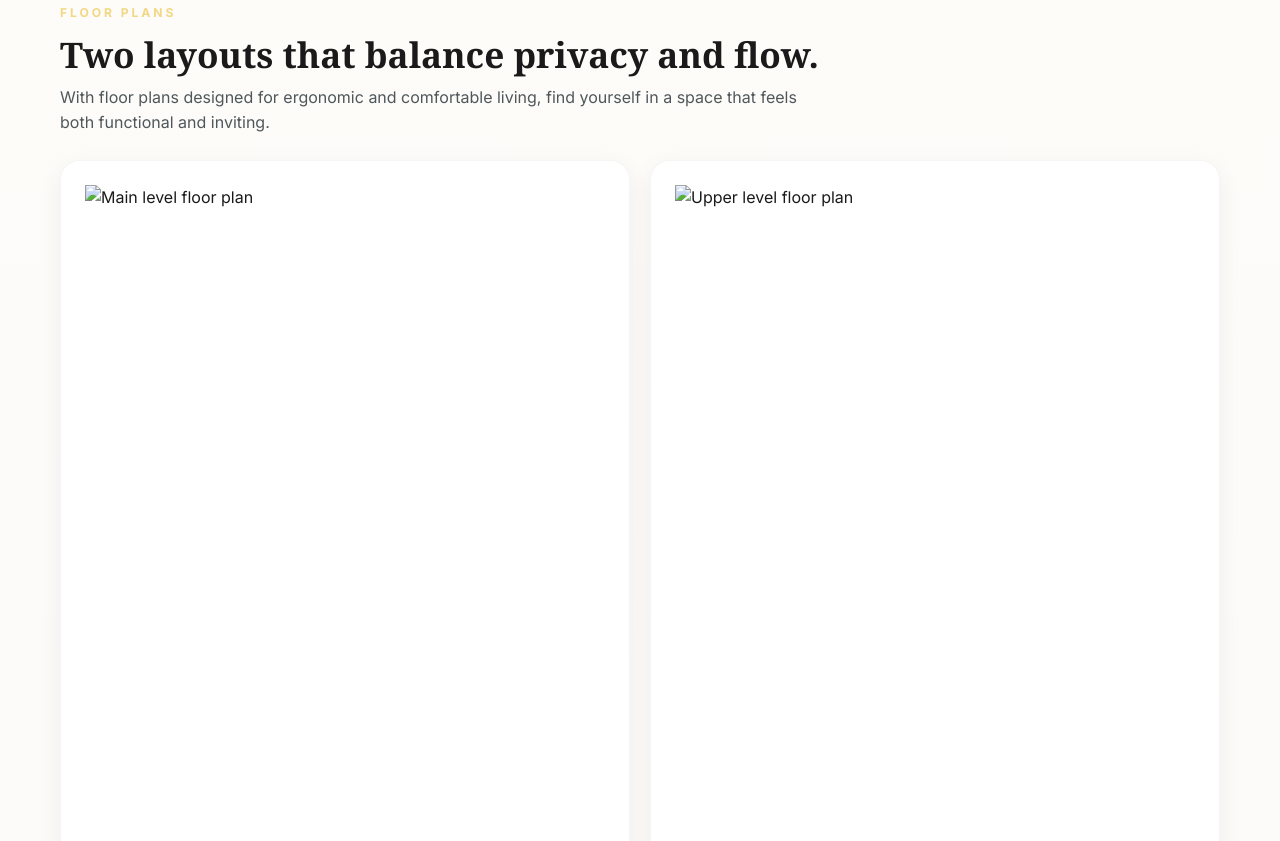
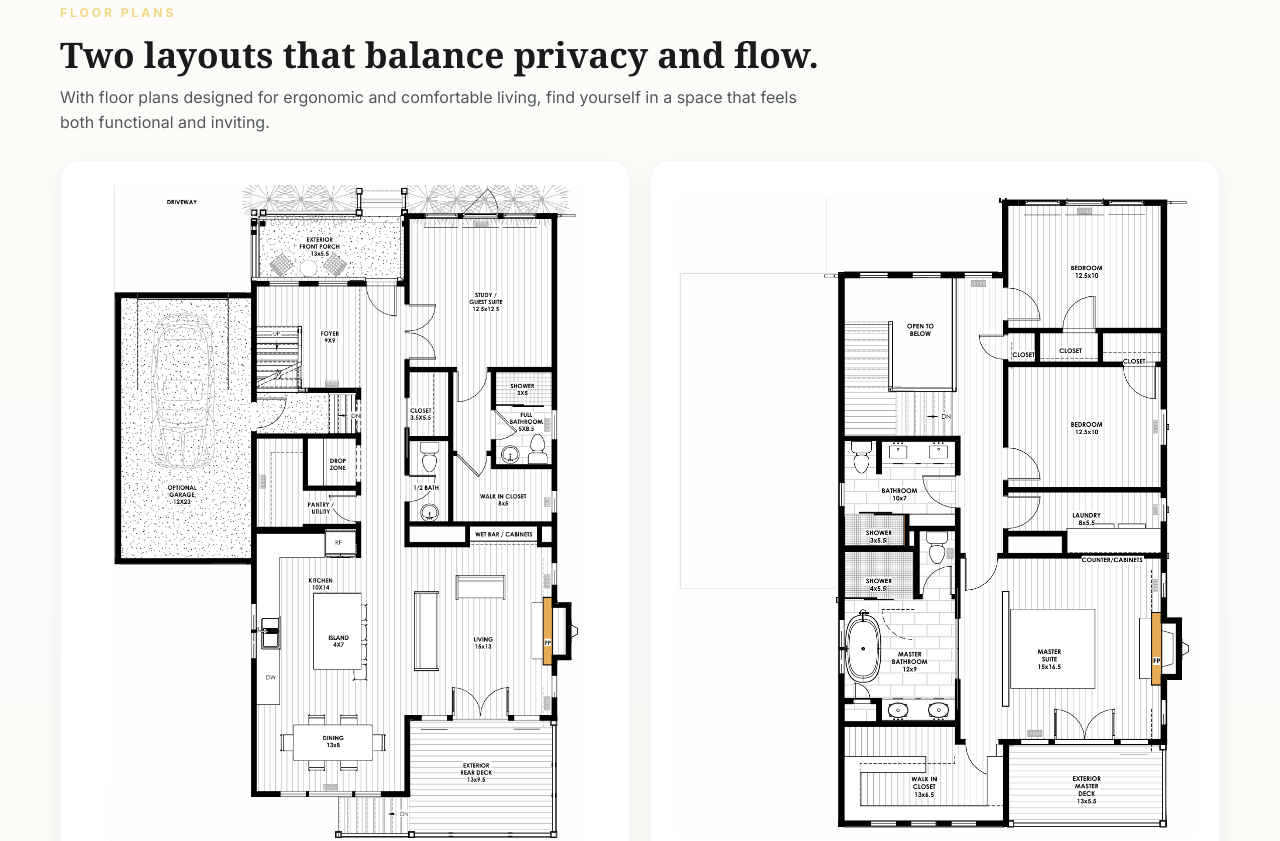
Before and after one commit to ZaneF8397/2108milburnie, a website: page index.html in a window 1280 px wide. Shown: the part 2124-2965 px from the top of the page. Drawn offline with Linux system fonts and the light colour scheme.

Commit message:
fixed jpg to png issue

```diff
--- a/index.html
+++ b/index.html
@@ -63,8 +63,8 @@
                     <p class="section-copy">With floor plans designed for ergonomic and comfortable living, find yourself in a space that feels both functional and inviting.</p>
                 </div>
                 <div class="gallery-grid double-grid">
-                    <article class="gallery-card"><img src="images/f1.jpg" alt="Main level floor plan"><h3>Main Level</h3><p>Open-concept living, kitchen, and guest circulation designed for everyday ease.</p></article>
-                    <article class="gallery-card"><img src="images/f2.jpg" alt="Upper level floor plan"><h3>Upper Level</h3><p>Primary suite, secondary bedrooms, and flexible spaces arranged for privacy and comfort.</p></article>
+                    <article class="gallery-card"><img src="images/f1.png" alt="Main level floor plan"><h3>Main Level</h3><p>Open-concept living, kitchen, and guest circulation designed for everyday ease.</p></article>
+                    <article class="gallery-card"><img src="images/f2.png" alt="Upper level floor plan"><h3>Upper Level</h3><p>Primary suite, secondary bedrooms, and flexible spaces arranged for privacy and comfort.</p></article>
                 </div>
             </div>
         </section>
```
